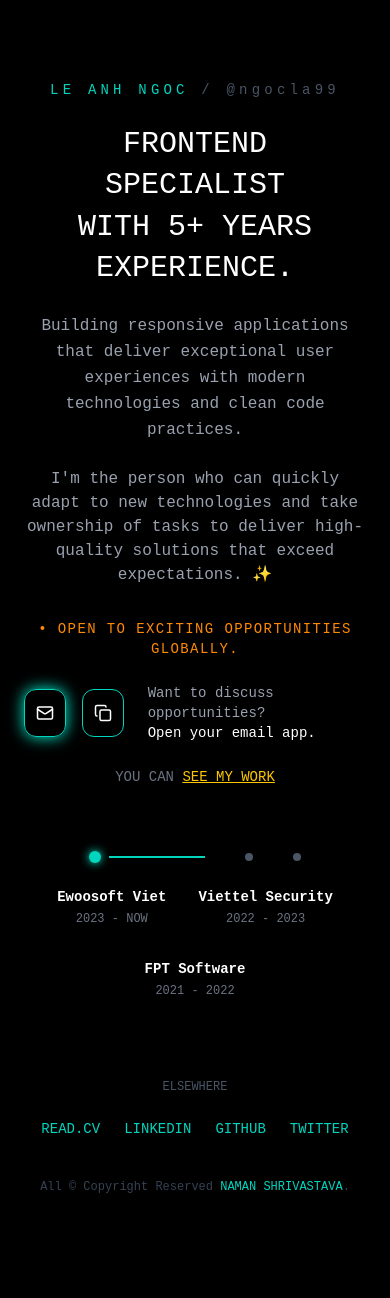
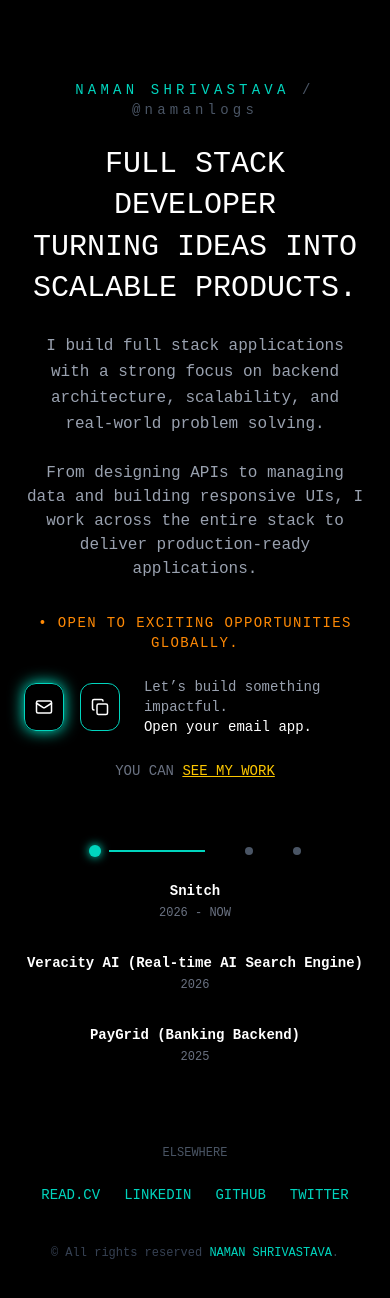
Before and after one commit to NamanShrivastava1/Portfolio-New, a React (Vite) app: page / in a window 390 px wide. Shown: the top 1298 px of the page. Before the commit the page ends 1275 px from the top, so only its background shows below. Built offline with nearby package versions, Linux system fonts and the light colour scheme.

Commit message:
Update Home and Projects pages with new content and descriptions; enhance personal branding and project details.

```diff
--- a/src/pages/Home.jsx
+++ b/src/pages/Home.jsx
@@ -18,23 +18,24 @@ const Home = () => {
       <div className="max-w-2xl mx-auto grid md:grid-cols-2 gap-12 items-center">
         <div className="text-center md:text-left">
           <p className="text-teal-400 tracking-[0.3em] text-sm">
-            LE ANH NGOC <span className="text-gray-600">/ @ngocla99</span>
+            NAMAN SHRIVASTAVA{" "}
+            <span className="text-gray-600">/ @namanlogs</span>
           </p>
 
           <h1 className="text-3xl mt-6 leading-snug">
-            FRONTEND SPECIALIST <br />
-            WITH 5+ YEARS EXPERIENCE.
+            FULL STACK DEVELOPER <br />
+            TURNING IDEAS INTO SCALABLE PRODUCTS.
           </h1>
 
           <p className="text-gray-400 mt-6 leading-relaxed">
-            Building responsive applications that deliver exceptional user
-            experiences with modern technologies and clean code practices.
+            I build full stack applications with a strong focus on backend
+            architecture, scalability, and real-world problem solving.
           </p>
 
           <p className="text-gray-400 mt-6">
-            I'm the person who can quickly adapt to new technologies and take
-            ownership of tasks to deliver high-quality solutions that exceed
-            expectations. ✨
+            From designing APIs to managing data and building responsive UIs, I
+            work across the entire stack to deliver production-ready
+            applications.
           </p>
 
           <p className="text-orange-400 mt-8 text-sm tracking-widest">
@@ -65,7 +66,7 @@ const Home = () => {
             </button>
 
             <div className="text-gray-400 text-sm ml-2 text-left">
-              <p>Want to discuss opportunities?</p>
+              <p>Let’s build something impactful.</p>
 
               <p className="text-white">
                 {active === "email"
@@ -105,13 +106,16 @@ const Home = () => {
 
             <div className="flex gap-8 mt-6 text-sm justify-center md:justify-start flex-wrap">
               {[
-                { name: "Ewoosoft Viet", year: "2023 - NOW" },
-                { name: "Viettel Security", year: "2022 - 2023" },
-                { name: "FPT Software", year: "2021 - 2022" },
+                { name: "Snitch", year: "2026 - NOW" },
+                {
+                  name: "Veracity AI (Real-time AI Search Engine)",
+                  year: "2026",
+                },
+                { name: "PayGrid (Banking Backend)", year: "2025" },
               ].map((item) => (
                 <div
                   key={item.name}
-                  className="hover:text-teal-400 cursor-pointer transition text-center md:text-left"
+                  className="hover:text-teal-400 cursor-pointer transition text-center md:text-left hover:translate-x-1"
                 >
                   <p className="font-semibold">{item.name}</p>
                   <p className="text-gray-500 text-xs mt-1">{item.year}</p>
@@ -145,7 +149,7 @@ const Home = () => {
         </div>
 
         <p className="text-gray-700 text-xs mt-10">
-          All {"\u00A9"} Copyright Reserved{" "}
+          © All rights reserved{" "}
           <span className="text-teal-400">NAMAN SHRIVASTAVA</span>.
         </p>
       </div>
--- a/src/pages/Projects.jsx
+++ b/src/pages/Projects.jsx
@@ -4,26 +4,36 @@ import { useEffect, useState } from "react";
 import { Mail, Copy } from "lucide-react";
 import FireIcon from "../components/FireIcon";
 
-const experiences = [
+const projects = [
   {
-    date: "DEC 2025 - PRESENT",
-    company: "Ewoosoft",
-    role: "Full-stack Developer",
-    description:
-      "Group Purchase Campaign Platform: An e-commerce solution enabling users to form buying groups.",
+    name: "Snitch",
+    desc: "Currently building — a real-time monitoring and tracking system.",
+    date: "APR-2026 - NOW",
   },
   {
-    date: "AUG 2022 - MAR 2023",
-    company: "Viettel Security",
-    role: "Frontend Developer",
-    description:
-      "Worked on security platform tracking statistics and issuing alerts.",
+    name: "Veracity AI",
+    desc: "Built a full-stack AI search engine using React, Redux, Node.js, Express, and MongoDB with a ChatGPT-like interface and persistent chat history. Designed a custom AI pipeline using LangChain to orchestrate LLMs (Gemini/Mistral), perform intent detection, and fetch real-time data via Tavily API, generating accurate, source-grounded responses while reducing hallucinations.",
+    date: "FEB-2026 - MAR-2026",
   },
   {
-    date: "JAN 2022 - AUG 2022",
-    company: "FPT Software",
-    role: "Frontend Developer",
-    description: "Migrated legacy system to modern Angular architecture.",
+    name: "PayGrid",
+    desc: "Built a banking backend using Node.js, Express, MongoDB, and Redis, handling authentication, transactions, and session management. Implemented secure JWT-based auth with refresh token rotation, Redis-based session storage, and designed scalable APIs for payments, bookings, and user management.",
+    date: "DEC-2025 - JAN-2026",
+  },
+  {
+    name: "ScanDine",
+    desc: "Built a QR-based digital menu platform using React, Tailwind, Node.js, and MongoDB, enabling restaurants to create and manage menus in real time. Implemented authentication, image uploads, and dynamic menu rendering, with deployment on Vercel and SPA routing optimization.",
+    date: "MAY-2025 - JUL-2025",
+  },
+  {
+    name: "AI-Powered Code Reviewer",
+    desc: "Built a real-time AI code review platform using React, Node.js, and WebSockets for instant feedback. Integrated Gemini AI with a custom backend pipeline to analyze code and generate structured improvement suggestions, enabling live, interactive code evaluation.",
+    date: "JAN-2025 - FEB-2026",
+  },
+  {
+    name: "StayNest",
+    desc: "Developed a full-stack vacation rental platform using React, Express, and MongoDB. Implemented booking system, Razorpay payments, and Nodemailer-based email confirmations with a mobile-first UI.",
+    date: "MAR-2025 - APR-2025",
   },
 ];
 
@@ -53,12 +63,10 @@ const Projects = () => {
           </div>
         </div>
 
-        <h1 className="text-xl sm:text-2xl tracking-[0.25em]">
-          WORK EXPERIENCE
-        </h1>
+        <h1 className="text-xl sm:text-2xl tracking-[0.25em]">PROJECTS</h1>
 
         <p className="text-gray-500 mt-2 text-sm">
-          What I've been up to in the last 5+ years.
+          What I've been up to in the last 2+ years.
         </p>
 
         <div className="relative mt-12">
@@ -70,7 +78,7 @@ const Projects = () => {
           />
 
           <div className="space-y-14 sm:space-y-16">
-            {experiences.map((exp, index) => (
+            {projects.map((project, index) => (
               <motion.div
                 key={index}
                 initial={{ opacity: 0, y: 60 }}
@@ -82,6 +90,7 @@ const Projects = () => {
                 viewport={{ once: true, margin: "-100px" }}
                 className="flex gap-6 sm:gap-10 group"
               >
+                {/* LEFT */}
                 <div className="relative min-w-30 sm:min-w-45">
                   <motion.div
                     initial={{ scale: 0 }}
@@ -96,25 +105,22 @@ const Projects = () => {
                     transition={{ delay: index * 0.3 }}
                     className="text-gray-500 text-[10px] sm:text-xs ml-8 tracking-[0.2em]"
                   >
-                    {exp.date}
+                    {project.date}
                   </motion.p>
                 </div>
 
+                {/* RIGHT */}
                 <motion.div
                   initial={{ opacity: 0 }}
                   whileInView={{ opacity: 1 }}
                   transition={{ delay: index * 0.4 }}
                 >
                   <h3 className="text-base sm:text-lg font-semibold group-hover:text-teal-400 transition">
-                    {exp.company}
-                    <span className="text-gray-400 text-xs sm:text-sm">
-                      {" "}
-                      • {exp.role}
-                    </span>
+                    {project.name}
                   </h3>
 
                   <p className="text-gray-500 mt-2 sm:mt-3 text-xs sm:text-sm leading-relaxed max-w-xl">
-                    {exp.description}
+                    {project.desc}
                   </p>
                 </motion.div>
               </motion.div>
```
